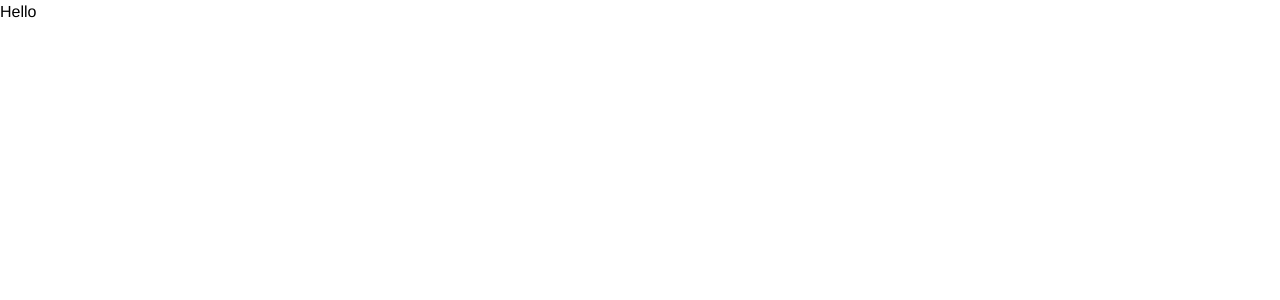
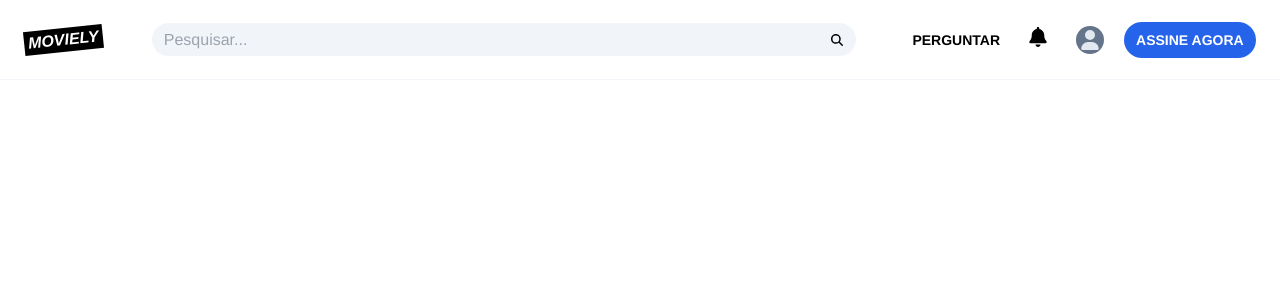
Before and after one commit to Eupou/moviely, a Next.js app: page / in a window 1280 px wide. Shown: the top 300 px of the page. Built offline with nearby package versions, Linux system fonts and the light colour scheme.

Commit message:
feat: add header

```diff
--- a/src/app/page.jsx
+++ b/src/app/page.jsx
@@ -1,7 +1,9 @@
+import Header from "@/components/Header"
+
 export default function Home() {
   return (
     <>
-      <div>Hello</div>
+      <Header />
     </>
   )
 }
--- /dev/null
+++ b/src/components/Header.jsx
@@ -0,0 +1,38 @@
+import { FontAwesomeIcon } from "@fortawesome/react-fontawesome"
+import { faUser, faBell } from "@fortawesome/free-solid-svg-icons"
+import Link from "next/link"
+import SearchBar from "./SearchBar"
+
+export default function Header() {
+  return (
+    <header className="flex h-[8vh] sm:h-[10vh] items-center justify-around border-b border-slate-100">
+      <Link
+        href="/"
+        className="-rotate-6 text-xs sm:text-base px-1 border-transparent italic text-white bg-black font-black"
+      >
+        MOVIELY
+      </Link>
+      <SearchBar />
+      <menu className="flex items-center">
+        <li className="hidden sm:flex items-center justify-center hover:bg-slate-100  p-2 rounded-full transition">
+          <button className=" text-sm font-bold">PERGUNTAR</button>
+        </li>
+        <li className="hidden md:flex items-center justify-center hover:bg-slate-100 ml-3 p-2 rounded-full transition">
+          <button>
+            <FontAwesomeIcon className="h-5 w-5" icon={faBell} />
+          </button>
+        </li>
+        <li className="flex items-center justify-center hover:bg-slate-100 md:ml-3 p-2 rounded-full transition">
+          <button className=" rounded-full h-fit p-1 bg-slate-500 flex items-center justify-center">
+            <FontAwesomeIcon className="h-5 w-5 text-slate-200" icon={faUser} />
+          </button>
+        </li>
+        <li>
+          <button className="hidden lg:block  ml-3 py-2 px-3 rounded-full text-sm font-bold bg-blue-600 hover:bg-blue-800 text-white">
+            ASSINE AGORA
+          </button>
+        </li>
+      </menu>
+    </header>
+  )
+}
--- /dev/null
+++ b/src/components/SearchBar.jsx
@@ -0,0 +1,17 @@
+import { FontAwesomeIcon } from "@fortawesome/react-fontawesome"
+import { faMagnifyingGlass } from "@fortawesome/free-solid-svg-icons"
+
+export default function SearchBar() {
+  return (
+    <div className="flex group items-center bg-slate-100 p-1 w-[58%] md:w-[55%] rounded-full hover:bg-slate-200 transition">
+      <input
+        className="bg-slate-100 w-full pl-2 focus:outline-none group-hover:bg-slate-200 transition"
+        type="text"
+        placeholder="Pesquisar..."
+      />
+      <div className=" flex justify-center items-center h-[25px] w-[30px]">
+        <FontAwesomeIcon className="h-3" icon={faMagnifyingGlass} />
+      </div>
+    </div>
+  )
+}
```
